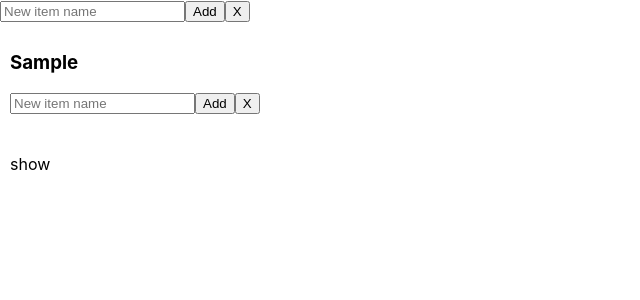
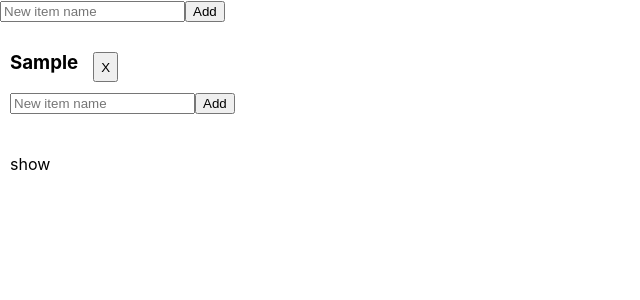
Before and after one commit to Dmitry-nm22/Todolist, a React (Create React App) app: page / in a window 1280 px wide. Both pictures are taken after typing "Sample" into the empty fields and a click on the button "Add". Shown: the top 300 px of the page, without its empty margins (0-640 px from the left). Built offline with nearby package versions, Linux system fonts and the light colour scheme.

Commit message:
refactor code

```diff
--- a/src/AddNewItemForm.js
+++ b/src/AddNewItemForm.js
@@ -46,7 +46,6 @@ class AddNewItemForm extends React.Component {
                            value={this.state.title}
                     />
                     <button onClick={this.onAddItemClick}>Add</button>
-                    <button onClick={this.props.deleteTodolist}>X</button>
                 </div>
         );
     }
--- a/src/App.css
+++ b/src/App.css
@@ -36,6 +36,11 @@
   width: 300px;
 }
 
-.todoList-header__titler{
+.todoList-header__title{
   display: flex;
 }
+.todoList-header__title button{
+  margin-left: 15px;
+  margin-top: 20px;
+  height: 30px;
+}
--- a/src/ToDoList.js
+++ b/src/ToDoList.js
@@ -89,9 +89,11 @@ class TodoList extends React.Component {
             <div className="App">
                 <div className="todoList">
                     <div className= 'todolist-header'>
-                        <TodoListTitle title={this.props.title}/>
-                        <AddNewItemForm deleteTodolist={this.deleteTodolist}
-                                        addItem={this.addTask}/>
+                        <TodoListTitle title={this.props.title}
+                                       deleteTodolist={this.deleteTodolist}
+
+                        />
+                        <AddNewItemForm addItem={this.addTask}/>
                     </div>
                     <TodoListTasks changeTask={this.changeTask}
                                    deleteTask={this.deleteTask}
--- a/src/TodoListTitle.js
+++ b/src/TodoListTitle.js
@@ -9,8 +9,9 @@ class TodoListTitle extends React.Component {
 
 
         return (
-            <div>
-                <h3 className="todoList-header__title">{this.props.title}</h3>
+            <div className="todoList-header__title">
+                <h3 >{this.props.title}</h3>
+                <button onClick={this.props.deleteTodolist}>X</button>
             </div>
         );
     }
```
